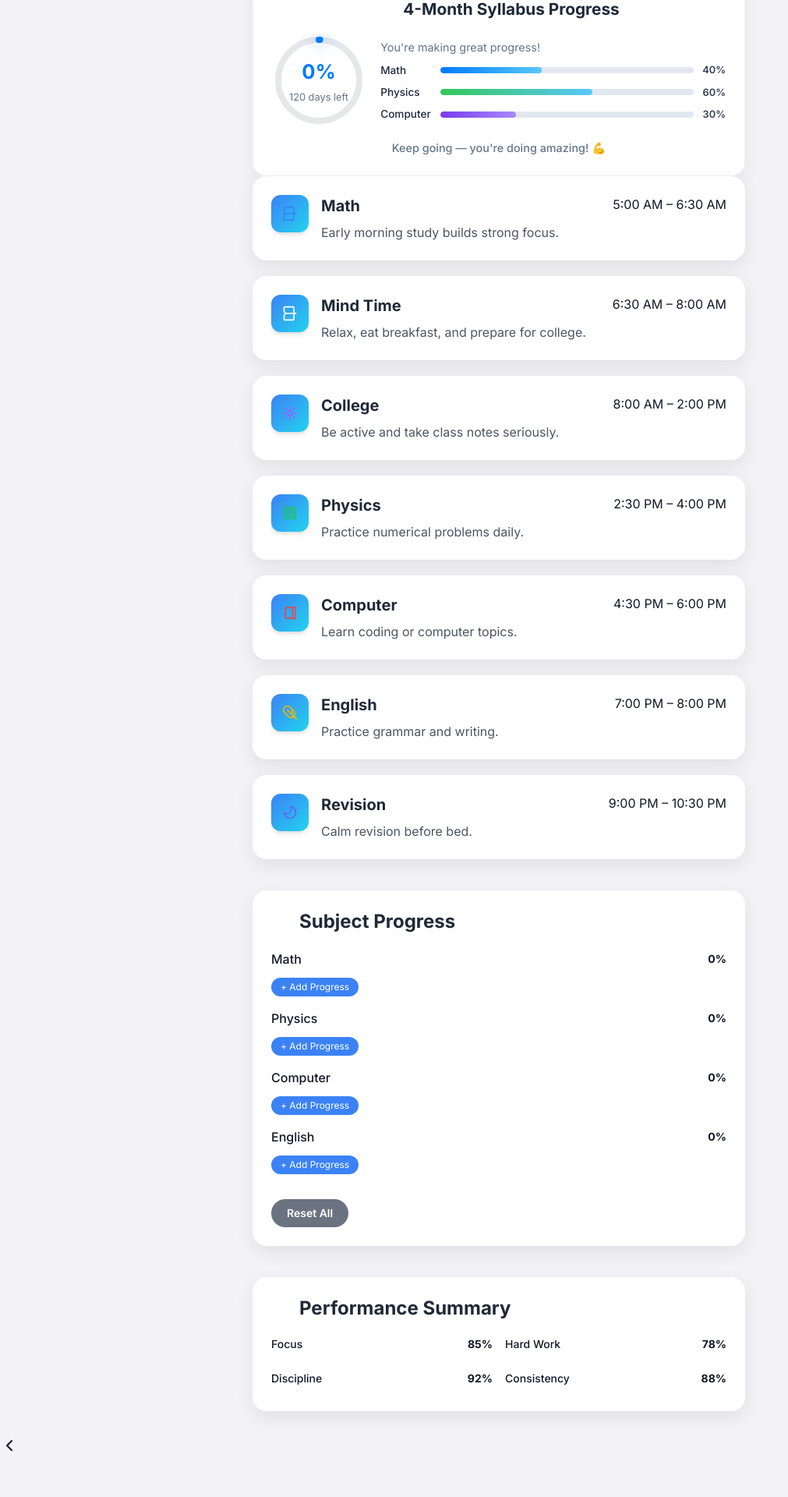
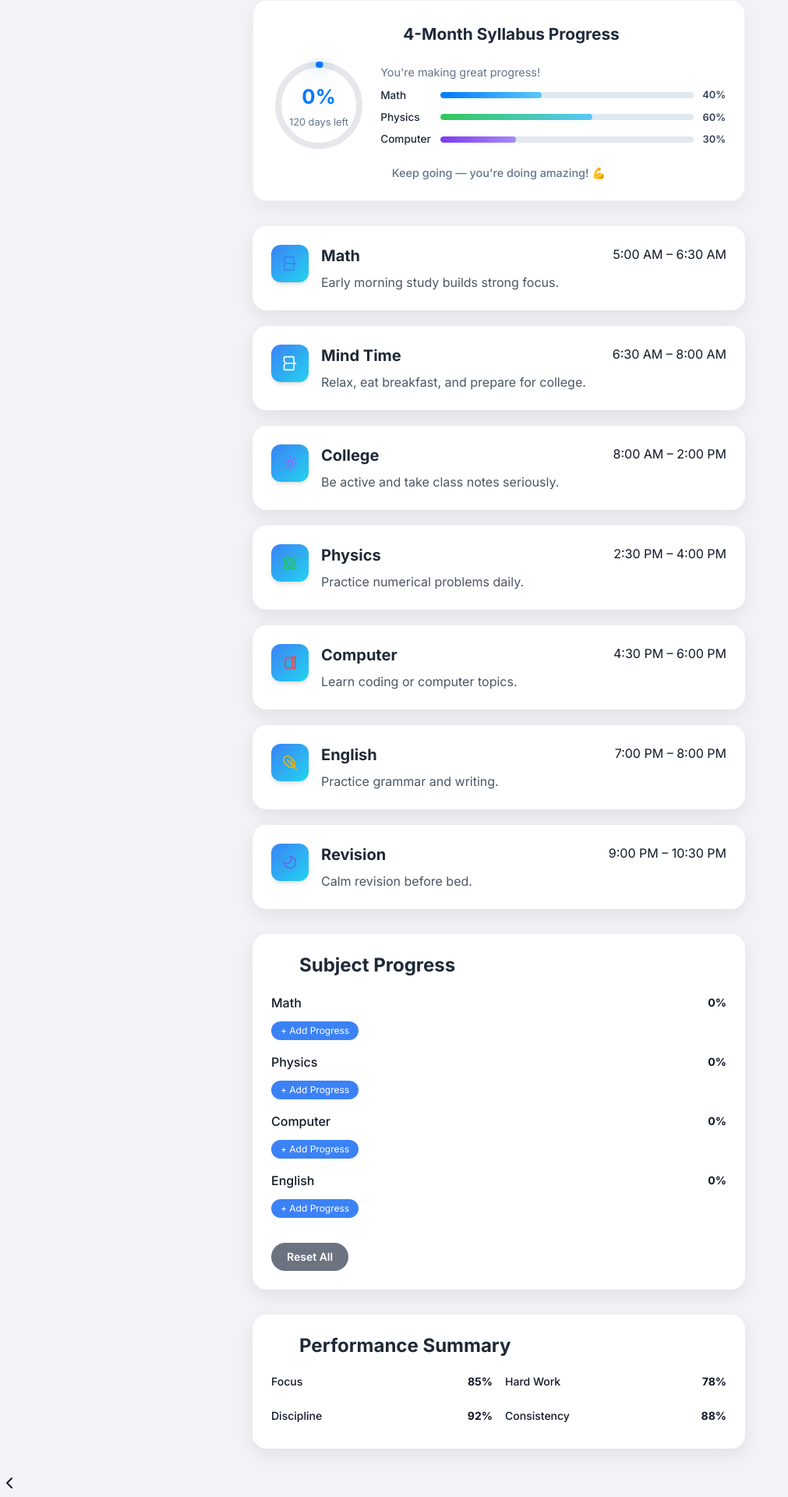
Before and after one commit to tech242242/dailytask, a React (Vite) app: page / in a window 1280 px wide. Shown: the part 418-2338 px from the top of the page at 78% size, without its empty margins (0-1011 px from the left). Before the commit the page ends 2290 px from the top, so only its background shows below. Built offline with nearby package versions, Linux system fonts and the light colour scheme.

Commit message:
Update App.jsx

```diff
--- a/src/App.jsx
+++ b/src/App.jsx
@@ -13,12 +13,17 @@ export default function App() {
     <div className="min-h-screen bg-[var(--ios-bg)] text-gray-900 font-inter">
       <div className="container mx-auto max-w-2xl px-5 py-8">
         <Header />
-        <CurrentReminder />
-        <SyllabusProgress />
-        <ScheduleList />
-        <SubjectProgress />
-        <PerformanceSummary />
+
+        {/* add beautiful vertical spacing between all cards */}
+        <div className="space-y-8">
+          <CurrentReminder />
+          <SyllabusProgress />
+          <ScheduleList />
+          <SubjectProgress />
+          <PerformanceSummary />
+        </div>
       </div>
+
       <FloatingActionButton />
     </div>
   );
```
